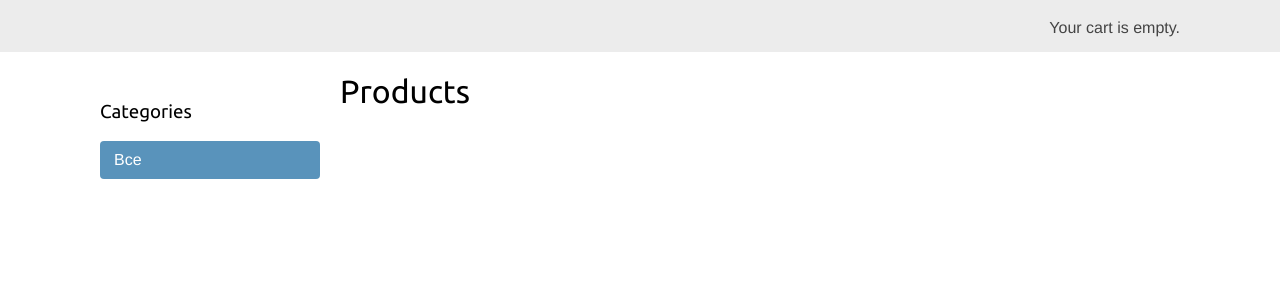
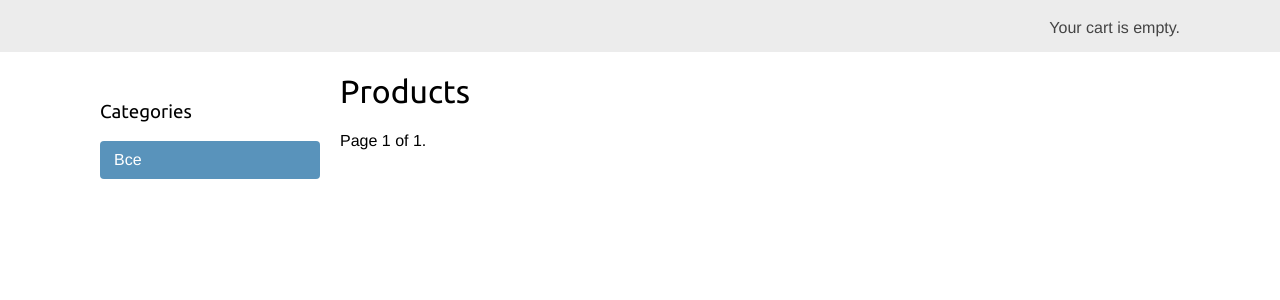
Before and after one commit to DeSiReLeSsOn/ecommerce-perfumes, a Django app: page /ru/ in a window 1280 px wide. Shown: the part 46-346 px from the top of the page. Run offline with Django 4.2, Linux system fonts and the light colour scheme; data that the repository does not hold is empty; parts of the project's set-up code (start-up, migrations or seed data) failed here and were passed over.

Commit message:
add paginator

```diff
--- /dev/null
+++ b/myshop/shop/templates/shop/pagination.html
@@ -0,0 +1,13 @@
+<div class="pagination">
+    <span class="step-links">
+        {% if page.has_previous %}
+            <a href="?page={{ page.previous_page_number }}">Previous</a>
+        {% endif %}
+        <span class="current">
+            Page {{ page.number }} of {{ page.paginator.num_pages }}.
+        </span>
+        {% if page.has_next %}
+            <a href="?page={{ page.next_page_number }}">Next</a>
+        {% endif %}
+    </span>
+</div>
--- a/myshop/shop/templates/shop/product/list.html
+++ b/myshop/shop/templates/shop/product/list.html
@@ -32,5 +32,6 @@
         ₽{{ product.price }}
       </div>
     {% endfor %}
+    <div class="paginator">{% include "shop/pagination.html" with page=products %}</div>
   </div>
 {% endblock %}
--- a/myshop/shop/views.py
+++ b/myshop/shop/views.py
@@ -2,11 +2,20 @@ from django.shortcuts import render, get_object_or_404
 from .models import Category, Product
 from cart.forms import CartAddProductForm
 from .recommender import Recommender
+from django.core.paginator import Paginator, EmptyPage, PageNotAnInteger
 
 def product_list(request, category_slug=None):
     category = None
     categories = Category.objects.all()
-    products = Product.objects.filter(available=True)
+    product = Product.objects.filter(available=True)
+    paginator = Paginator(product, 3)
+    page_number = request.GET.get('page', 1)
+    try:
+        products = paginator.page(page_number)
+    except PageNotAnInteger:
+        products = paginator.page(1)
+    except EmptyPage:
+        products = paginator.page(paginator.num_pages)
     if category_slug:
         language = request.LANGUAGE_CODE
         category = get_object_or_404(Category,
```
Also changed, not shown: myshop/shop/static/css/base.css (+7 -0 lines), myshop/media/products/2023/12/20/1644789427_82-o-tendencii-com-p-obraz-sumka-kristian-dior-foto-86.jpg (added), myshop/media/products/2023/12/20/1644789427_82-o-tendencii-com-p-obraz-sumka-kristian-dior-foto-86_LTv57yp.jpg (added), myshop/media/products/2023/12/20/1644789427_82-o-tendencii-com-p-obraz-sumka-kristian-dior-foto-86_sxHOmE2.jpg (added).
